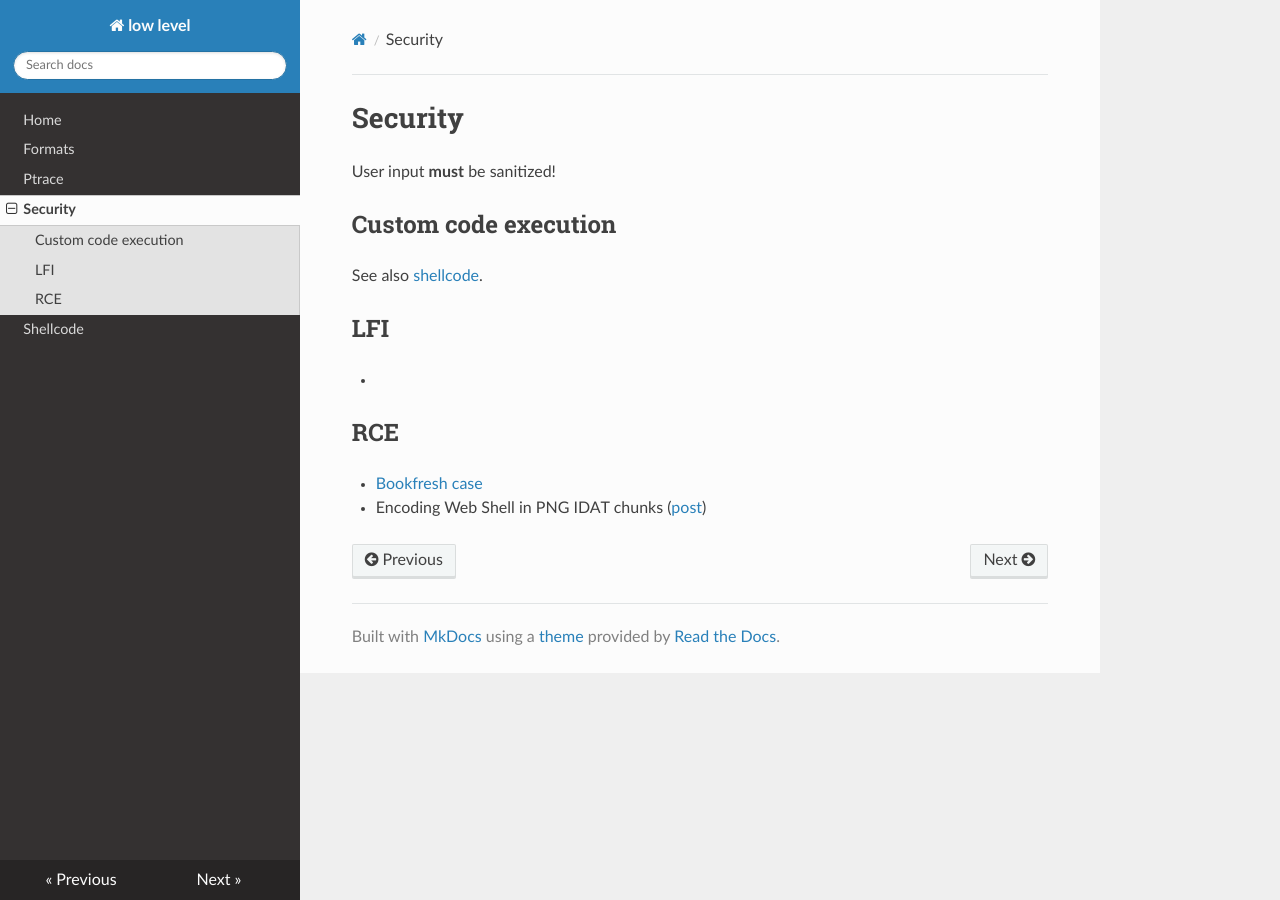
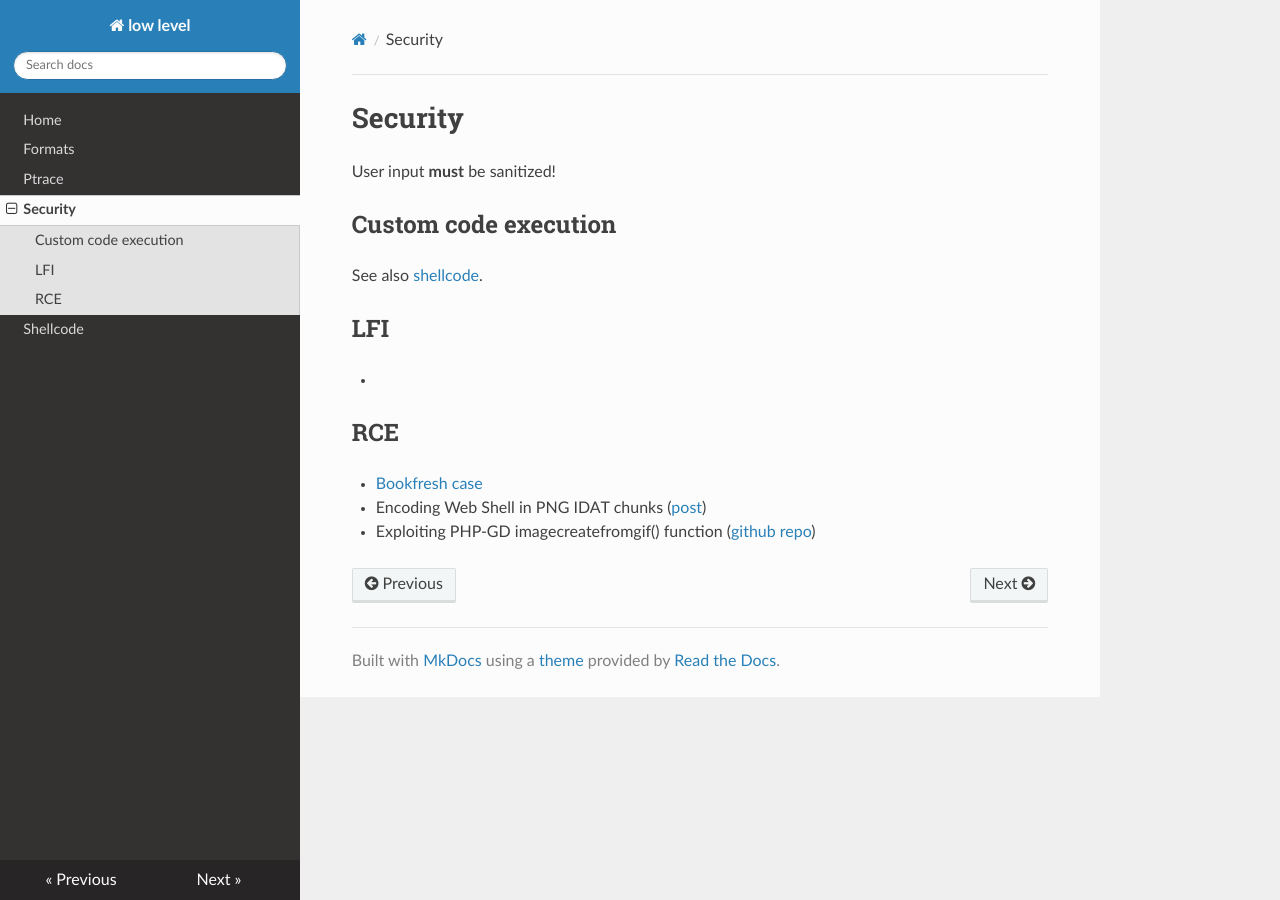
Before and after one commit to gipi/low-level, an MkDocs documentation site: the page built from docs/security.md, in a window 1280 px wide. Built offline with MkDocs 1.6.1, drawn with Linux system fonts in a browser that asks for light colours; nearby versions of some CDN libraries; old or Windows-style settings are respelled for this version of MkDocs.

Commit message:
Add link.

```diff
--- a/docs/security.md
+++ b/docs/security.md
@@ -14,3 +14,4 @@ See also [shellcode](/shellcode/).
 
  - [Bookfresh case](https://www.secgeek.net/bookfresh-vulnerability/)
  - Encoding Web Shell in PNG IDAT chunks ([post](https://www.idontplaydarts.com/2012/06/encoding-web-shells-in-png-idat-chunks/))
+ - Exploiting PHP-GD imagecreatefromgif() function ([github repo](https://github.com/d0lph1n98/Defeating-PHP-GD-imagecreatefromgif))
```
